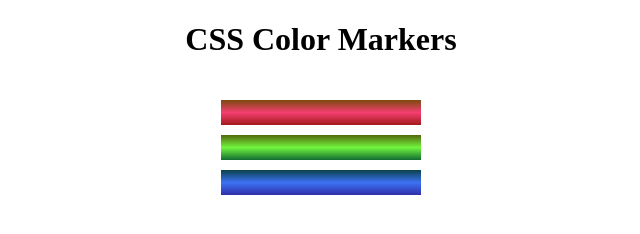
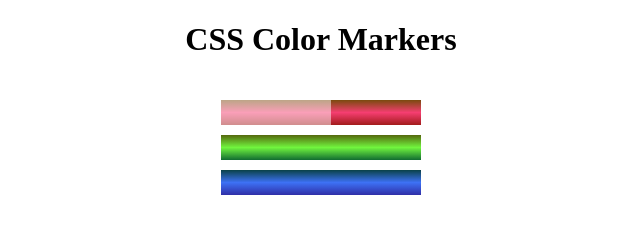
Before and after one commit to epdowsl/3-CSS-2-FreeCodeCamp, a plain HTML site: page index.html in a window 1280 px wide. Shown: the whole page, without its empty margins (319-959 px from the left). Drawn offline with Linux system fonts and the light colour scheme.

Commit message:
Nueva propiedad opacity en este curso

```diff
--- a/style.css
+++ b/style.css
@@ -17,6 +17,13 @@ h1 {
     margin: 10px 0 10px 0;
 }
 
+.sleeve {
+    width: 110px;
+    height: 25px;
+    background-color: white;
+    opacity: 0.5;
+}
+
 .red {
     background: linear-gradient(180deg, rgb(122, 74, 14), rgb(245, 62, 113), rgb(162, 27, 27));
 }
```
